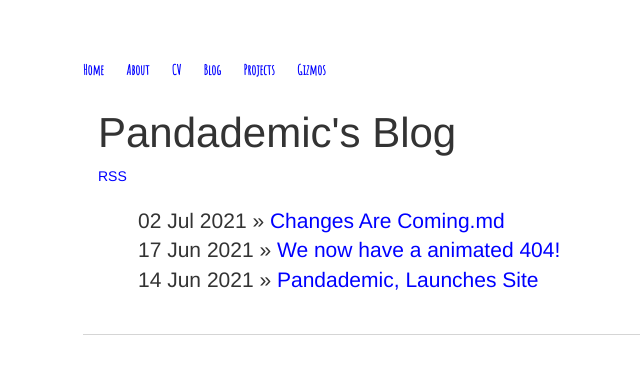
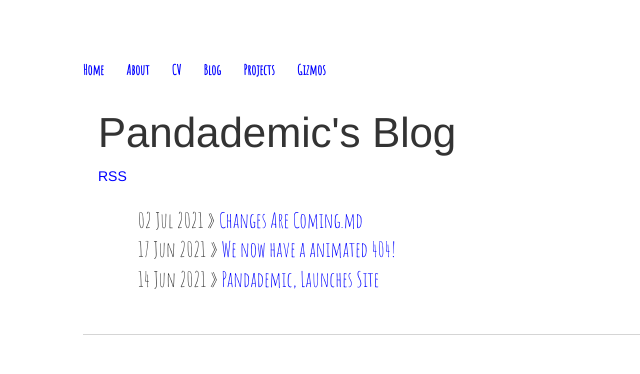
Before and after one commit to Pandademic/Old, a Jekyll site: the page built from blog/index.html, in a window 1280 px wide. Shown: the top 374 px of the page, without its empty margins (109-749 px from the left). Built offline with Jekyll 4.4.1, drawn with Linux system fonts in a browser that asks for light colours.

Commit message:
Update main.css

```diff
--- a/css/main.css
+++ b/css/main.css
@@ -28,7 +28,8 @@ nav ul li, footer ul li { display: inline; margin-right: 20px; }
 footer { border-top: 1px solid #d5d5d5; font-size: .8em; }
 
 /* Blog */
-ul.posts { margin: 20px auto 40px; font-size: 1.5em; }
+ul.posts { margin: 20px auto 40px; font-size: 1.5em;
+font-family: 'Amatic SC', cursive;}
 ul.posts li { list-style: none; }
 
 /* CV */
```
